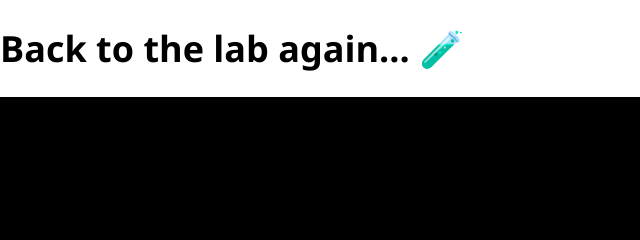
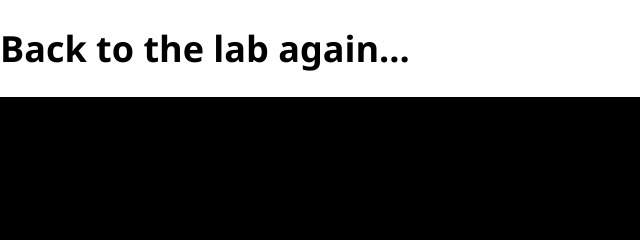
Before and after one commit to SgiobairOg/webxr-labspace, a website built with Parcel: page src/index.html in a window 1280 px wide. Shown: the top 240 px of the page, 0-640 px from the left. Built offline with nearby package versions, Linux system fonts and the light colour scheme.

Commit message:
fix(): Simple tweaks

```diff
--- a/src/index.html
+++ b/src/index.html
@@ -9,7 +9,7 @@
 </head>
 
 <body>
-    <h1>Back to the lab again... 🧪</h1>
+    <h1>Back to the lab again...</h1>
     <script src="./scripts/index.ts"></script>
 </body>
 
```
Also changed, not shown: .travis.yml.
